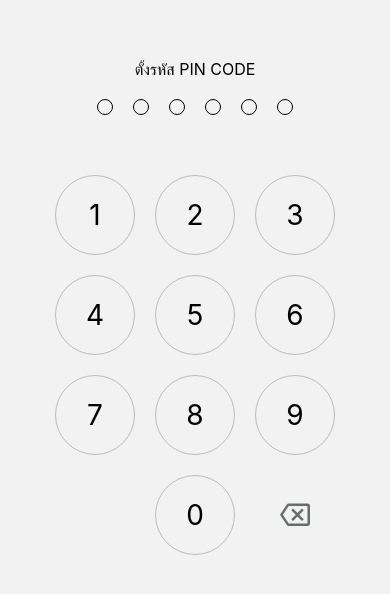
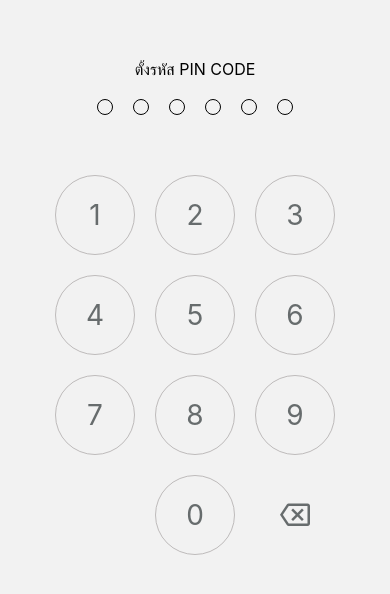
Before and after one commit to pagpond005/codedivaTest, a React Native app: screen /CreatePin in a window 390 px wide. Shown: the part 110-704 px from the top of the page. Built offline with nearby package versions, Linux system fonts and the light colour scheme.

Commit message:
change color text

```diff
--- a/src/screens/CreatePin/components/KeyboardButton/index.js
+++ b/src/screens/CreatePin/components/KeyboardButton/index.js
@@ -27,7 +27,7 @@ const KeyboardButton = ({
         style={[
           styles.keyboardButtonText,
           {
-            color: pressedButton === number ? color.white : color.black,
+            color: pressedButton === number ? color.white : color.grayText,
           },
         ]}>
         {number}
--- a/src/screens/CreatePin/index.js
+++ b/src/screens/CreatePin/index.js
@@ -55,7 +55,7 @@ const CreatePin = () => {
             style={[
               styles.keyboardButtonText,
               {
-                color: pressedButton === '0' ? color.white : color.black,
+                color: pressedButton === '0' ? color.white : color.grayText,
               },
             ]}>
             0
```
